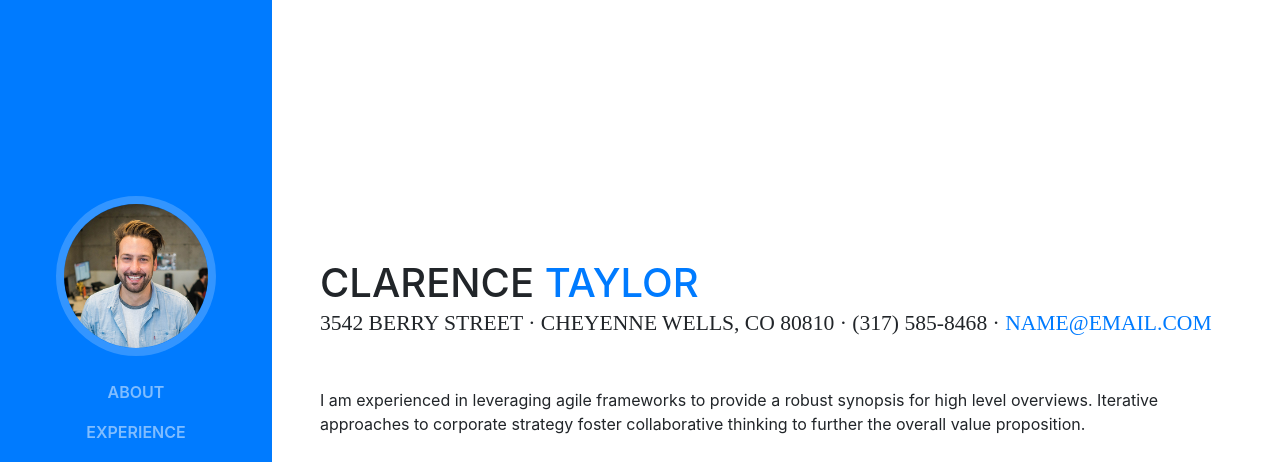
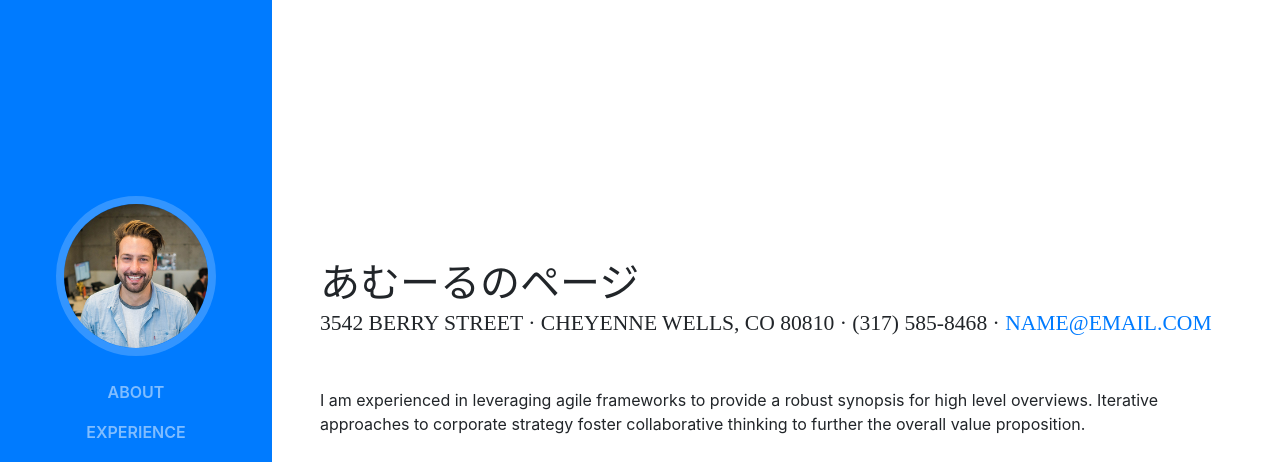
Before and after one commit to amool-kmc/amool-kmc.github.io, a website with bundled scripts: page index.html in a window 1280 px wide. Shown: the top 462 px of the page. Built offline with nearby package versions, Linux system fonts and the light colour scheme; a web font is replaced by a local one.

Commit message:
表題変更

```diff
--- a/index.html
+++ b/index.html
@@ -65,8 +65,8 @@
 
       <section class="resume-section p-3 p-lg-5 d-flex d-column" id="about">
         <div class="my-auto">
-          <h1 class="mb-0">Clarence
-            <span class="text-primary">Taylor</span>
+          <h1 class="mb-0">あむーるのページ
+            <!--<span class="text-primary">Taylor</span>-->
           </h1>
           <div class="subheading mb-5">3542 Berry Street · Cheyenne Wells, CO 80810 · (317) 585-8468 ·
             <a href="mailto:name@email.com">name@email.com</a>
```
